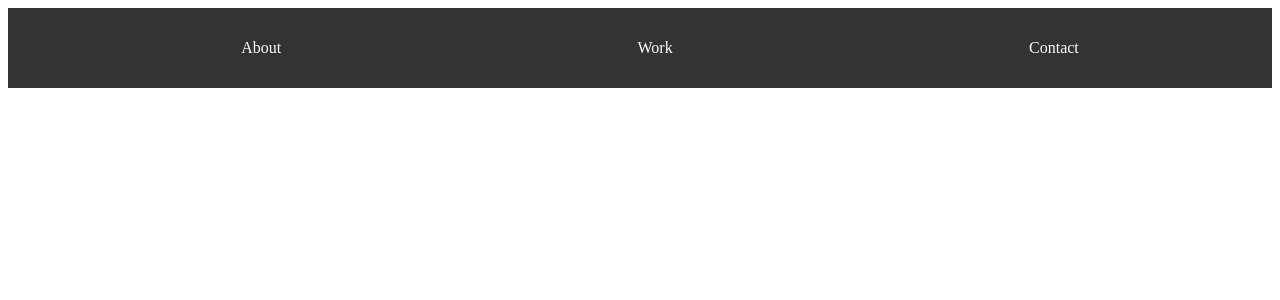
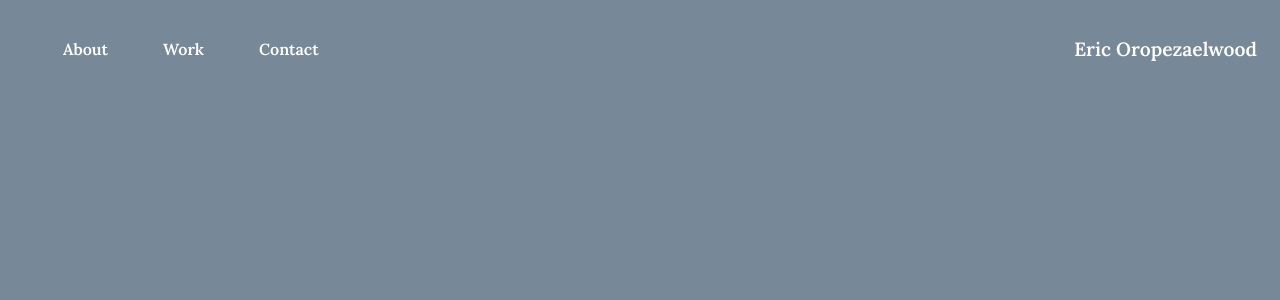
Before and after one commit to EricOropezaelwood/vue-portfolio, a Vue app: page / in a window 1280 px wide. Shown: the top 300 px of the page. Built offline with nearby package versions, Linux system fonts and the light colour scheme.

Commit message:
added font + background color change

```diff
--- a/public/index.html
+++ b/public/index.html
@@ -6,6 +6,9 @@
     <meta name="viewport" content="width=device-width,initial-scale=1.0">
     <link rel="icon" href="<%= BASE_URL %>favicon.ico">
     <title><%= htmlWebpackPlugin.options.title %></title>
+    <link rel="preconnect" href="https://fonts.googleapis.com">
+    <link rel="preconnect" href="https://fonts.gstatic.com" crossorigin>
+    <link href="https://fonts.googleapis.com/css2?family=Lora:wght@600&display=swap" rel="stylesheet">
   </head>
   <body>
     <noscript>
--- a/src/App.vue
+++ b/src/App.vue
@@ -15,3 +15,10 @@
   }
 }
 </script>
+
+<style>
+body {
+  background-color: #778899; /* This is a gray-blue color */
+  font-family: 'Lora', serif;
+}
+</style>
--- a/src/components/AppNavbar.vue
+++ b/src/components/AppNavbar.vue
@@ -5,6 +5,7 @@
       <li><a href="#work">Work</a></li>
       <li><a href="#contact">Contact</a></li>
     </ul>
+    <div class="name">Eric Oropezaelwood</div>
   </nav>
 </template>
 
@@ -16,7 +17,10 @@
 
 <style scoped>
 nav {
-  background-color: #333;
+  display: flex;
+  justify-content: space-between;
+  align-items: center;
+  background-color: #778899;
   color: white;
   padding: 15px;
 }
@@ -24,11 +28,17 @@
 .nav-links {
   list-style: none;
   display: flex;
-  justify-content: space-around;
+  gap: 55px;
 }
 
 .nav-links a {
   color: white;
   text-decoration: none;
 }
+
+.name {
+  color: white;
+  font-size: 1.2em;
+  font-weight: bold;
+}
 </style>
```
